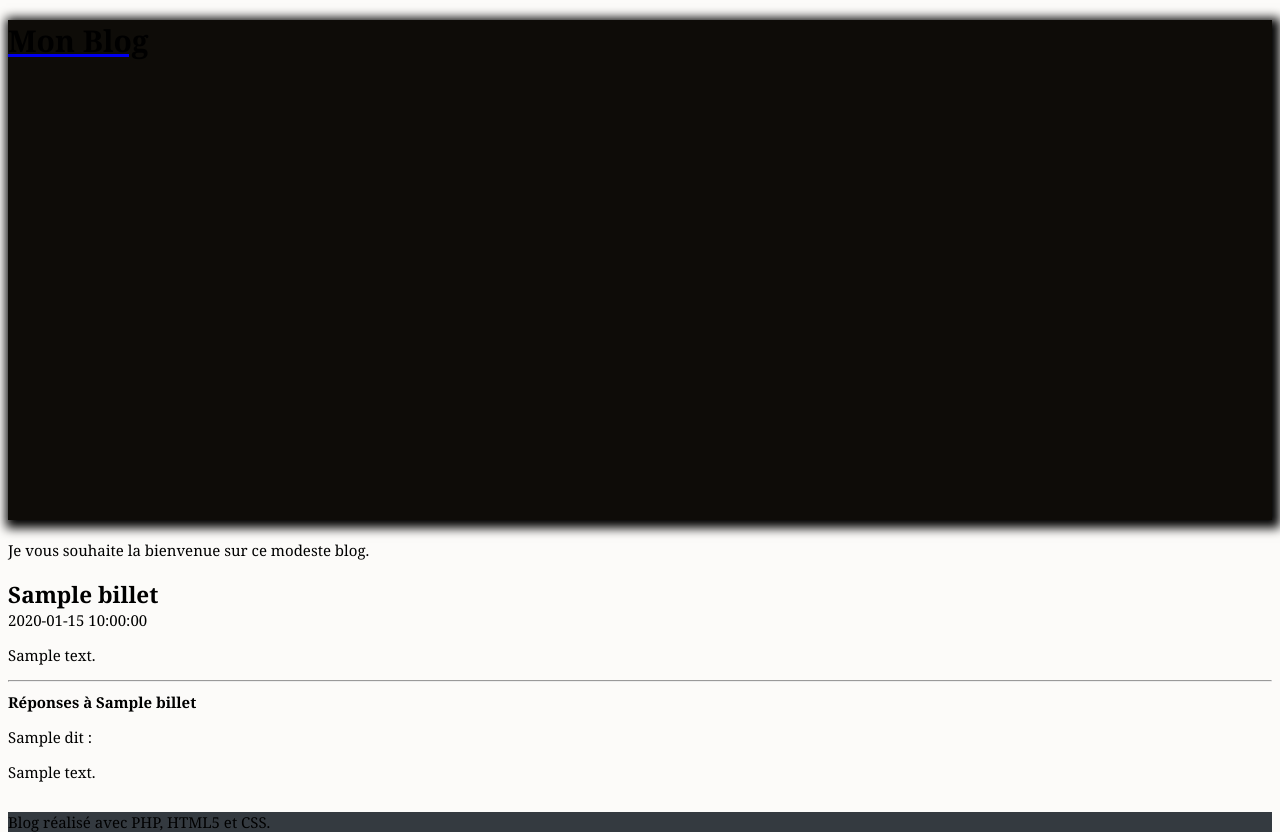
After one commit to Yukun76/Projet4-DWJ, a PHP site: page /billet.php?id=1 in a window 1280 px wide. The commit adds this page. Run offline with PHP 8.4, Linux system fonts and the light colour scheme; tables that the repository leaves empty or names only in its code hold one stand-in row (values such as "Sample post").

Commit message:
affichage des détails d'un billet

```diff
--- a/Modele.php
+++ b/Modele.php
@@ -1,6 +1,6 @@
+
 <?php
-
-// Renvoie la liste de tous les billets, triés par identifiant décroissant
+// Renvoie la liste des billets du blog
 function getBillets() {
     $bdd = getBdd();
     $billets = $bdd->query('select BIL_ID as id, BIL_DATE as date,'
@@ -8,10 +8,31 @@ function getBillets() {
             . ' order by BIL_ID desc');
     return $billets;
 }
-
+// Renvoie les informations sur un billet
+function getBillet($idBillet) {
+    $bdd = getBdd();
+    $billet = $bdd->prepare('select BIL_ID as id, BIL_DATE as date,'
+            . ' BIL_TITRE as titre, BIL_CONTENU as contenu from T_BILLET'
+            . ' where BIL_ID=?');
+    $billet->execute(array($idBillet));
+    if ($billet->rowCount() > 0)
+        return $billet->fetch();  // Accès à la première ligne de résultat
+    else
+        throw new Exception("Aucun billet ne correspond à l'identifiant '$idBillet'");
+}
+// Renvoie la liste des commentaires associés à un billet
+function getCommentaires($idBillet) {
+    $bdd = getBdd();
+    $commentaires = $bdd->prepare('select COM_ID as id, COM_DATE as date,'
+            . ' COM_AUTEUR as auteur, COM_CONTENU as contenu from T_COMMENTAIRE'
+            . ' where BIL_ID=?');
+    $commentaires->execute(array($idBillet));
+    return $commentaires;
+}
 // Effectue la connexion à la BDD
 // Instancie et renvoie l'objet PDO associé
 function getBdd() {
-  $bdd = new PDO('mysql:host=localhost;dbname=monblog;charset=utf8', 'root', '', array(PDO::ATTR_ERRMODE => PDO::ERRMODE_EXCEPTION));
+    $bdd = new PDO('mysql:host=localhost;dbname=monblog;charset=utf8', 'root',
+            '', array(PDO::ATTR_ERRMODE => PDO::ERRMODE_EXCEPTION));
     return $bdd;
 }
--- /dev/null
+++ b/billet.php
@@ -0,0 +1,21 @@
+<?php
+require 'Modele.php';
+try {
+    if (isset($_GET['id'])) {
+        // intval renvoie la valeur numérique du paramètre ou 0 en cas d'échec
+        $id = intval($_GET['id']);
+        if ($id != 0) {
+            $billet = getBillet($id);
+            $commentaires = getCommentaires($id);
+            require 'vueBillet.php';
+        }
+        else
+            throw new Exception("Identifiant de billet incorrect");
+    }
+    else
+        throw new Exception("Aucun identifiant de billet");
+}
+catch (Exception $e) {
+    $msgErreur = $e->getMessage();
+    require 'vueErreur.php';
+}
--- a/gabarit.php
+++ b/gabarit.php
@@ -3,7 +3,7 @@
     <head>
         <meta charset="UTF-8" />
         <link rel="stylesheet" href="style.css" />
-    <title><?= $titre ?></title>   <!-- Élément spécifique -->
+        <title><?= $titre ?></title>
     </head>
     <body>
         <div id="global">
@@ -12,8 +12,8 @@
                 <p>Je vous souhaite la bienvenue sur ce modeste blog.</p>
             </header>
             <div id="contenu">
-        <?= $contenu ?>   <!-- Élément spécifique -->
-      </div>
+                <?= $contenu ?>
+            </div> <!-- #contenu -->
             <footer id="piedBlog">
                 Blog réalisé avec PHP, HTML5 et CSS.
             </footer>
--- a/style.css
+++ b/style.css
@@ -46,3 +46,7 @@ h1 {
 footer {
     background-color: #343a40;
 }
+
+#titreReponses {
+    font-size : 100%;
+}
--- a/vueAccueil.php
+++ b/vueAccueil.php
@@ -4,7 +4,9 @@
 <?php foreach ($billets as $billet): ?>
     <article>
         <header>
+            <a href="<?= "billet.php?id=" . $billet['id'] ?>">
                 <h1 class="titreBillet"><?= $billet['titre'] ?></h1>
+            </a>
             <time><?= $billet['date'] ?></time>
         </header>
         <p><?= $billet['contenu'] ?></p>
--- /dev/null
+++ b/vueBillet.php
@@ -0,0 +1,21 @@
+<?php $titre = "Mon Blog - " . $billet['titre']; ?>
+
+<?php ob_start(); ?>
+<article>
+    <header>
+        <h1 class="titreBillet"><?= $billet['titre'] ?></h1>
+        <time><?= $billet['date'] ?></time>
+    </header>
+    <p><?= $billet['contenu'] ?></p>
+</article>
+<hr />
+<header>
+    <h1 id="titreReponses">Réponses à <?= $billet['titre'] ?></h1>
+</header>
+<?php foreach ($commentaires as $commentaire): ?>
+    <p><?= $commentaire['auteur'] ?> dit :</p>
+    <p><?= $commentaire['contenu'] ?></p>
+<?php endforeach; ?>
+<?php $contenu = ob_get_clean(); ?>
+
+<?php require 'gabarit.php'; ?>
```
Also changed, not shown: index.php (+4 -6 lines). Lines whose indentation alone changed are shown as unchanged.
